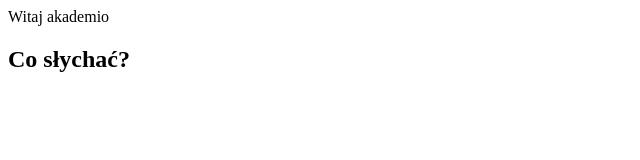
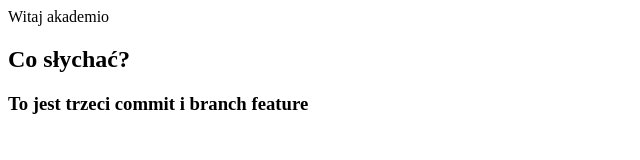
Before and after one commit to Przemek-Pastwa/akademia-test, a plain HTML site: page index.html in a window 1280 px wide. Shown: the whole page, without its empty margins (0-640 px from the left). Drawn offline with Linux system fonts and the light colour scheme.

Commit message:
To jest trzeci commit na branchu feature/dodanie pogrubionego tekstu

```diff
--- a/index.html
+++ b/index.html
@@ -12,5 +12,6 @@
 <body>
 Witaj akademio
 <h2>Co słychać?</h2>
+<h3>To jest trzeci commit i branch feature</h3>
 </body>
 </html>
```
